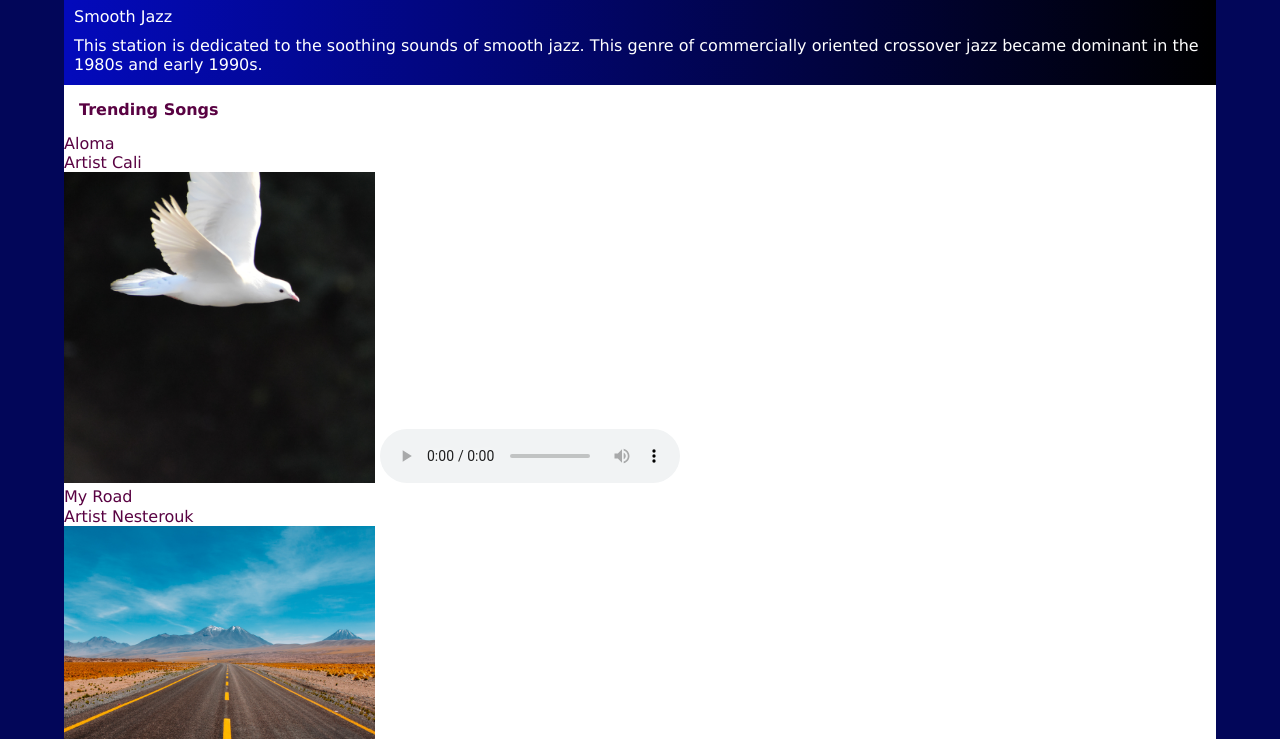
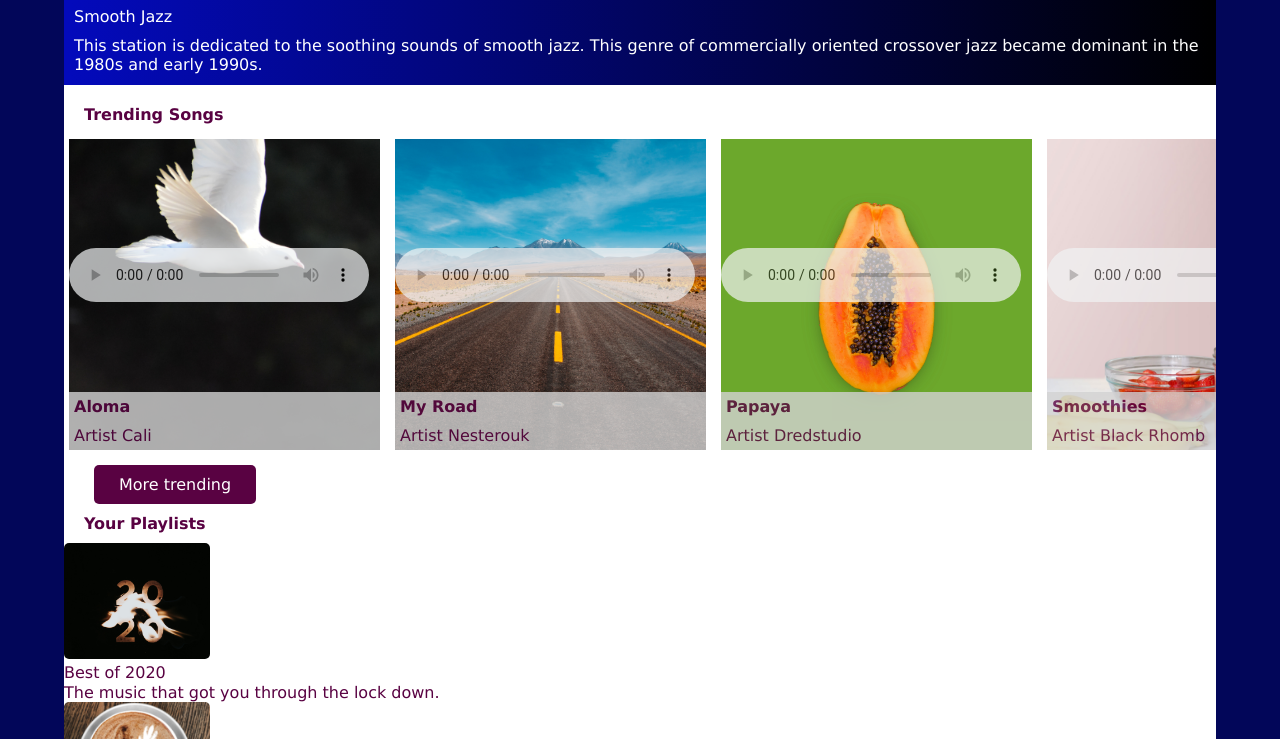
Before and after one commit to stevec713/streamingmedia, a plain HTML site: page index.html in a window 1280 px wide. Shown: the part 61-800 px from the top of the page. Drawn offline with Linux system fonts and the light colour scheme.

Commit message:
finished with trending section, except for custom scroll

```diff
--- a/index.html
+++ b/index.html
@@ -22,8 +22,8 @@
                 <ul>
                     <li><a href="#">MuzakMaker</a></li>
                     <li><a href="#trending">Trending Songs</a></li>
-                    <li><a href="#yourplaylists">Your playlists</a></li>
-                    <li><a href="#curatedplaylists">Curated Playlists</a></li>
+                    <li><a href="#playlists">Your playlists</a></li>
+                    <li><a href="#curated">Curated Playlists</a></li>
                     <li><a href="#" aria-label="a picture of artist Duke Silver smoking"><img src="media/images/duke-silver.png" alt=""></a></li>
                 </ul>
             </nav>
@@ -70,7 +70,7 @@
                 <a href="#">More trending</a>
             </section>
 
-            <section id="yourplaylists">
+            <section id="playlists">
                 <h3>Your Playlists</h3>
                 <article>
                     <img src="media/images/best-of-2020-cover.png" alt="a metallic and fire styled text saying 2020">
@@ -105,7 +105,7 @@
                 <a href="#">All your playlists</a>
             </section>
 
-            <section id="curatedplaylists">
+            <section id="curated">
                 <h3>Curated Playlists</h3>
                 <article>
                     <img src="media/images/boozy-brunch-cover.png" alt="a group of people sitting at a table and doing a toast">
--- a/styles.css
+++ b/styles.css
@@ -134,8 +134,99 @@ header p {
 /* -------------- MAIN STYLES -------------- */
 h3 {
     font-weight: bold;
-    padding: 15px;
+    padding: 20px 0px 10px 20px;
 }
+#trending div{
+    display: flex;
+    overflow-x: scroll;
+    gap:15px;
+    padding: 5px;
+    margin-bottom: 20px;
+}
+
+#trending article {
+    display: flex;
+    flex-direction: column;
+    position:relative;
+}
+#trending h4{
+    order: 2;
+    font-weight: bold;
+    padding: 5px;
+    background-color: lightgray;
+    position: absolute;
+    bottom:29px;
+    z-index: 1;
+    width: 100%;
+    opacity: 80%;
+}
+#trending p{
+    order: 3;
+    background-color: lightgray;
+    padding: 5px;
+    position: absolute;
+    bottom:0;
+    z-index: 1;
+    width: 100%;
+    opacity: 80%;
+}
+#trending img{
+    position: relative;
+}
+#trending audio{
+    position: absolute;
+    opacity: 70%;
+    top: 35%;
+}
+
+#trending a {
+    padding: 10px 25px;
+    margin: 30px;
+    background-color: var(--magenta);
+    border-radius: 5px;
+    color: var(--white);
+    text-decoration: none;
+}
+
+
+
+
+
+
+
+
+
+
+
+
+
+#trending ::-webkit-scrollbar {
+
+}
+#trending ::-webkit-scrollbar-track {
+
+}
+#trending ::-webkit-scrollbar-thumb {
+
+}
+#trending ::-webkit-scrollbar-thumb:hover {
+
+}
+#playlists ::-webkit-scrollbar, #curated ::-webkit-scrollbar {
+
+}
+#playlists ::-webkit-scrollbar-track, #curated ::-webkit-scrollbar-track  {
+
+}
+#playlists ::-webkit-scrollbar-thumb, #curated ::-webkit-scrollbar-thumb {
+
+}
+#playlists ::-webkit-scrollbar-thumb:hover, #curated ::-webkit-scrollbar-thumb:hover {
+
+}
+
+
+
 
 
 
```
